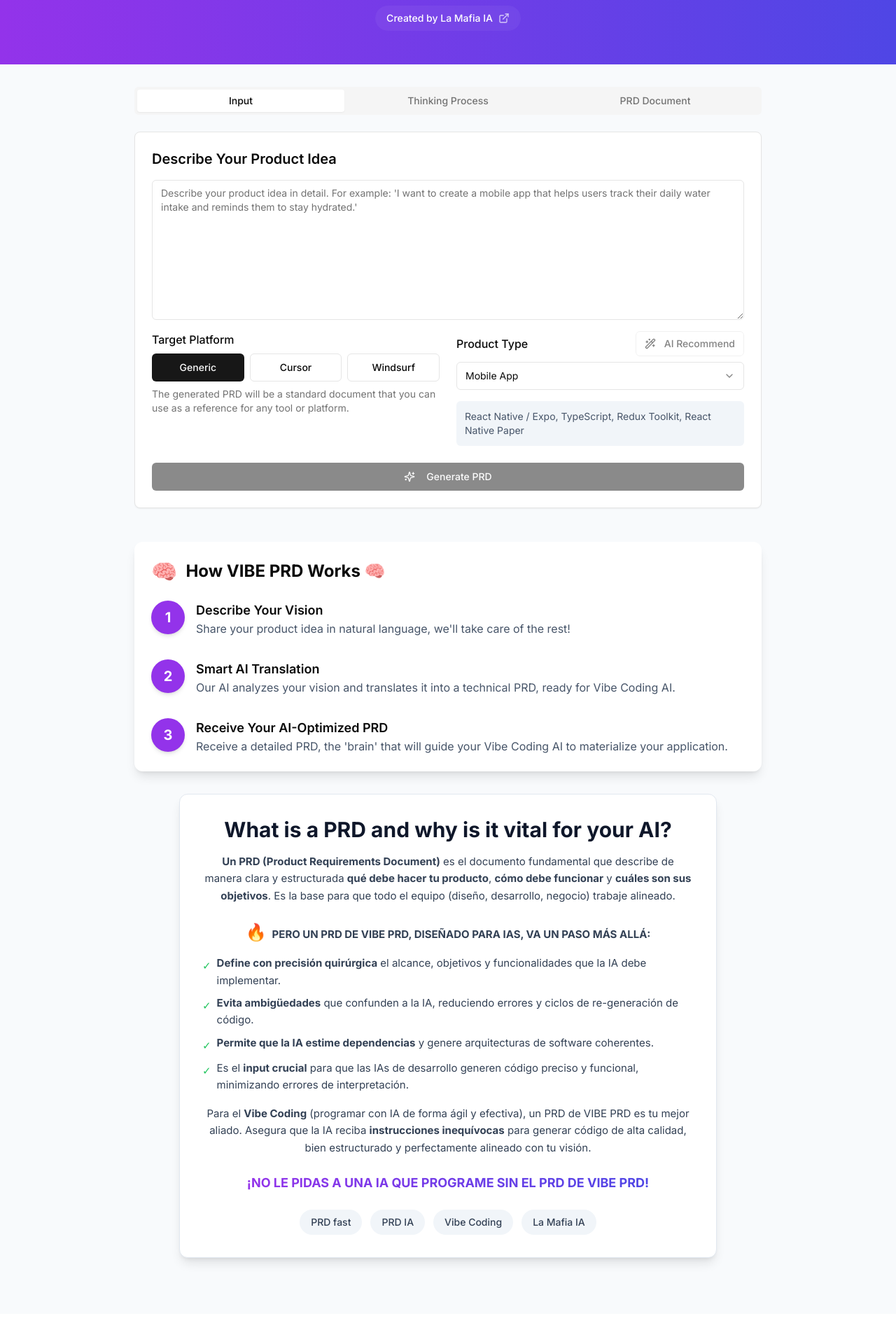
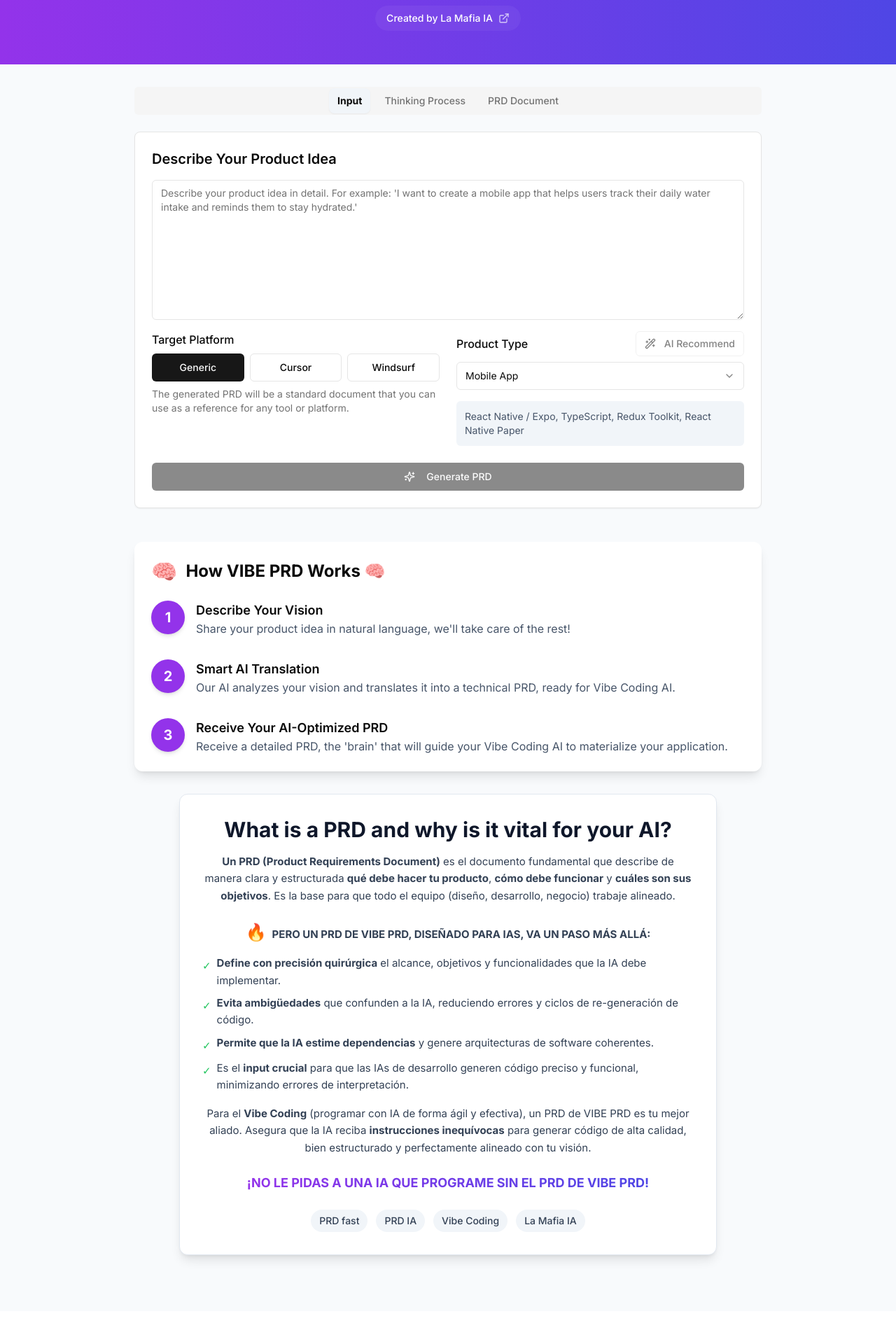
Before and after one commit to alexdcd/App-Genesis, a Next.js app: page / in a window 1280 px wide. Shown: the part 400-2320 px from the top of the page at 70% size. Built offline with nearby package versions, Linux system fonts and the light colour scheme.

Commit message:
mejores movil

```diff
--- a/app/page.tsx
+++ b/app/page.tsx
@@ -270,10 +270,10 @@ Prioridad: El stack tecnológico recomendado por el usuario debe ser priorizado
         )}
 
         <Tabs value={activeTab} onValueChange={setActiveTab} className="max-w-4xl mx-auto">
-          <TabsList className="grid grid-cols-3 mb-6">
-            <TabsTrigger value="input">{t("inputTab")}</TabsTrigger>
-            <TabsTrigger value="thinking">{t("thinkingTab")}</TabsTrigger>
-            <TabsTrigger value="blueprint">{t("blueprintTab")}</TabsTrigger>
+          <TabsList className="flex mb-6 w-full max-w-full overflow-x-auto whitespace-nowrap scrollbar-thin scrollbar-thumb-slate-300 dark:scrollbar-thumb-slate-700 text-xs md:text-sm gap-2 px-1">
+            <TabsTrigger value="input" className="flex-shrink-0 px-3 py-2 rounded-lg data-[state=active]:bg-slate-100 dark:data-[state=active]:bg-slate-800 data-[state=active]:font-bold">{t("inputTab")}</TabsTrigger>
+            <TabsTrigger value="thinking" className="flex-shrink-0 px-3 py-2 rounded-lg data-[state=active]:bg-slate-100 dark:data-[state=active]:bg-slate-800 data-[state=active]:font-bold">{t("thinkingTab")}</TabsTrigger>
+            <TabsTrigger value="blueprint" className="flex-shrink-0 px-3 py-2 rounded-lg data-[state=active]:bg-slate-100 dark:data-[state=active]:bg-slate-800 data-[state=active]:font-bold">{t("blueprintTab")}</TabsTrigger>
           </TabsList>
 
           <TabsContent value="input">
@@ -445,7 +445,7 @@ Prioridad: El stack tecnológico recomendado por el usuario debe ser priorizado
         </div>
 
         {/* Sección: ¿Qué es un PRD y por qué es importante? */}
-        <section className="max-w-3xl mx-auto mb-12 bg-white dark:bg-white/5 rounded-xl p-8 shadow-lg border border-slate-200 dark:border-white/10">
+        <section className="max-w-3xl mx-auto mb-12 bg-white dark:bg-white/5 rounded-xl p-4 sm:p-6 md:p-8 shadow-lg border border-slate-200 dark:border-white/10">
   <h2 className="text-2xl md:text-3xl font-bold mb-4 text-center text-slate-900 dark:text-white">{t("prdTitle")}</h2>
   <div className="text-slate-700 dark:text-white/90 text-base md:text-[15px] mb-4 text-left md:text-center leading-relaxed">
     <p className="mb-2">
@@ -483,11 +483,11 @@ Prioridad: El stack tecnológico recomendado por el usuario debe ser priorizado
     </p>
   </div>
 
-  <div className="flex flex-wrap gap-3 justify-center mt-6">
-    <div className="bg-slate-100 dark:bg-white/5 text-slate-700 dark:text-white px-4 py-2 rounded-full text-sm font-medium backdrop-blur-sm">{t("prdTag1")}</div>
-    <div className="bg-slate-100 dark:bg-white/5 text-slate-700 dark:text-white px-4 py-2 rounded-full text-sm font-medium backdrop-blur-sm">{t("prdTag2")}</div>
-    <div className="bg-slate-100 dark:bg-white/5 text-slate-700 dark:text-white px-4 py-2 rounded-full text-sm font-medium backdrop-blur-sm">{t("prdTag3")}</div>
-    <div className="bg-slate-100 dark:bg-white/5 text-slate-700 dark:text-white px-4 py-2 rounded-full text-sm font-medium backdrop-blur-sm">{t("prdTag4")}</div>
+  <div className="flex flex-wrap gap-2 sm:gap-3 justify-center mt-6">
+    <div className="bg-slate-100 dark:bg-white/5 text-slate-700 dark:text-white px-3 py-1.5 rounded-full text-xs sm:text-sm font-medium backdrop-blur-sm">{t("prdTag1")}</div>
+    <div className="bg-slate-100 dark:bg-white/5 text-slate-700 dark:text-white px-3 py-1.5 rounded-full text-xs sm:text-sm font-medium backdrop-blur-sm">{t("prdTag2")}</div>
+    <div className="bg-slate-100 dark:bg-white/5 text-slate-700 dark:text-white px-3 py-1.5 rounded-full text-xs sm:text-sm font-medium backdrop-blur-sm">{t("prdTag3")}</div>
+    <div className="bg-slate-100 dark:bg-white/5 text-slate-700 dark:text-white px-3 py-1.5 rounded-full text-xs sm:text-sm font-medium backdrop-blur-sm">{t("prdTag4")}</div>
   </div>
 </section>
       </div>
```
